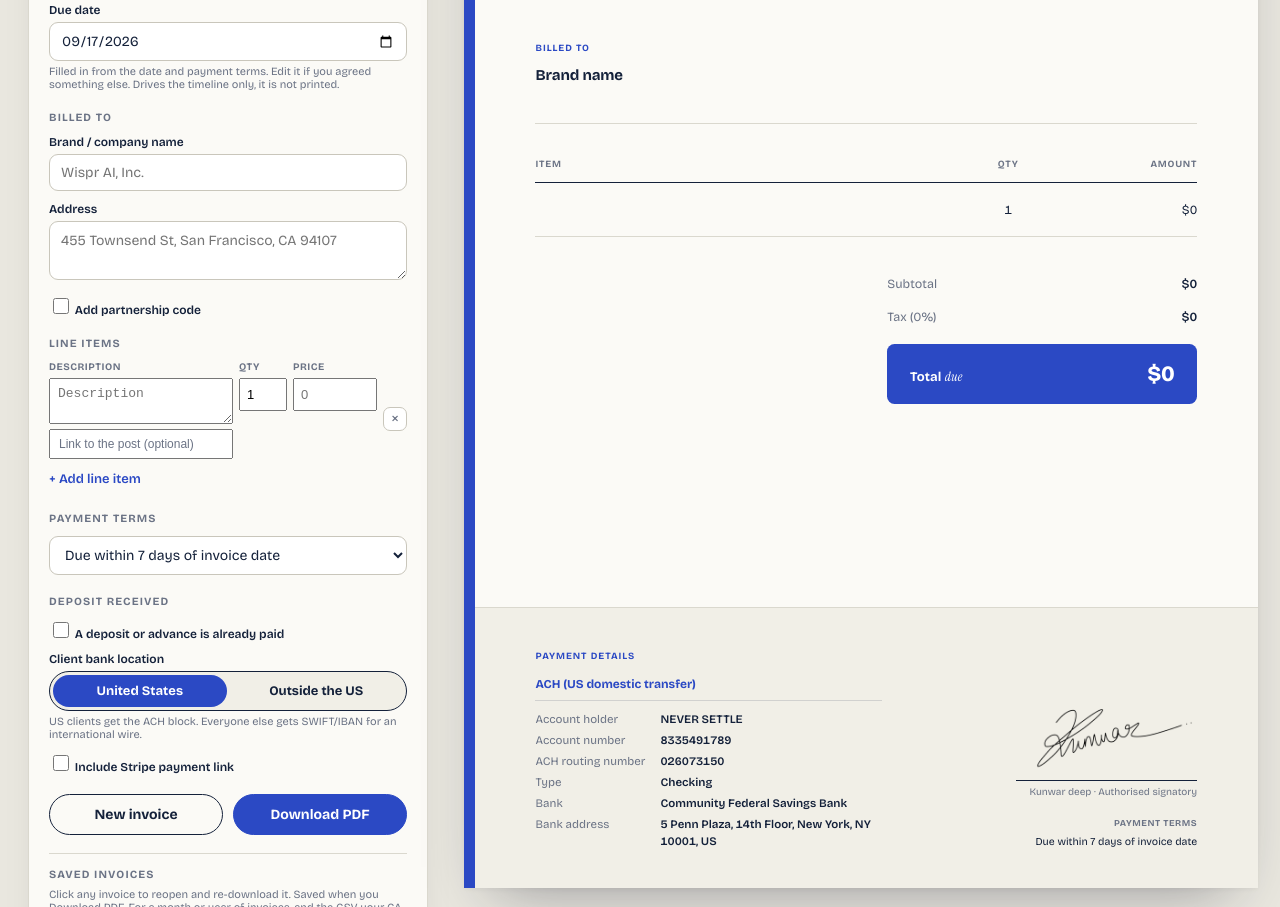
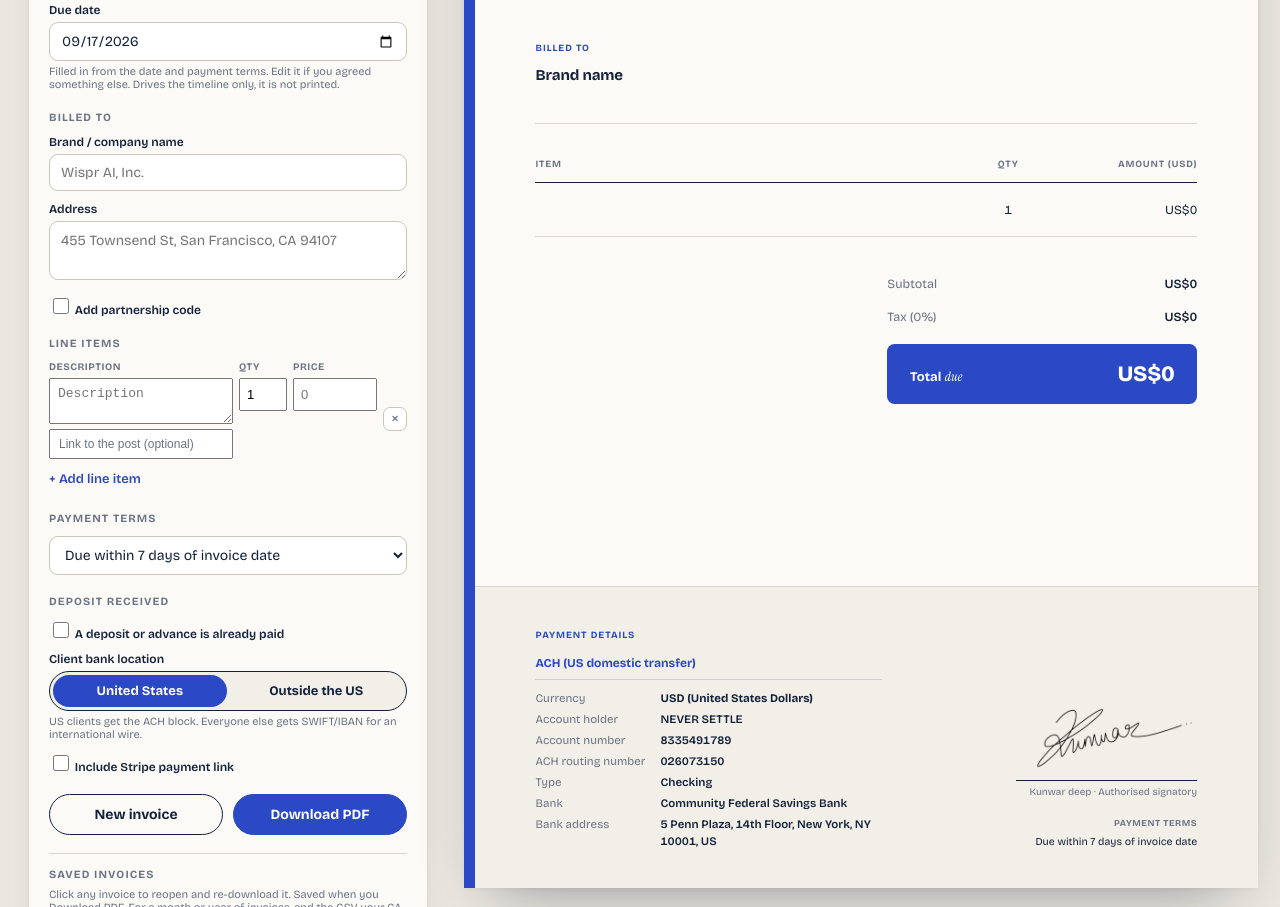
Before and after one commit to Kunwar1417/ecomjet-portfolio, a website: page invoice.html in a window 1280 px wide. Shown: the part 330-1237 px from the top of the page. Drawn offline with nearby package versions, Linux system fonts and the light colour scheme.

Commit message:
Say which dollar the invoice means
A bare "$" is not a currency. A client in Singapore reads it as SGD, in
Sydney as AUD, in Toronto as CAD, and every one of those is worth less
than a US dollar, so the brand agrees to a smaller number than the one
that was quoted.

The document now states the unit in three independent places, because
one is not enough on a page that gets forwarded to a finance team that
never read the covering email:

- Every international figure is written US$3,500. fmtMoney builds the
  string itself rather than asking Intl for a symbol, since en-US
  renders USD as a bare "$". This carries to the line items, the totals
  stack, the blue bar, the saved list and the whole Register at once.
- The amount column head carries the unit, AMOUNT (USD) / AMOUNT (INR).
- Currency leads Payment details, USD (United States Dollars). This is
  the only one a payer's bank acts on: the account numbers below it
  cannot imply a currency, and a wire sent in the sender's local dollar
  gets converted on the way in.

India is left alone. The rupee sign belongs to one currency, so there is
nothing to disambiguate, and that block is already dense.

Co-Authored-By: Claude Opus 5 <noreply@anthropic.com>

```diff
--- a/invoice.html
+++ b/invoice.html
@@ -277,6 +277,8 @@ button { font: inherit; color: inherit; cursor: pointer; border: none; backgroun
 .pay-grid { display: grid; grid-template-columns: auto 1fr; gap: 1mm 4mm; font-size: 11.5px; line-height: 1.5; }
 .pay-grid .k { color: var(--muted); white-space: nowrap; }
 .pay-grid .v { font-weight: 600; font-variant-numeric: tabular-nums; }
+/* Must stay AFTER .pay-grid .v: same specificity, so source order decides. */
+.pay-grid .pay-cur { font-weight: 700; }
 .pay-alt { margin-top: 4mm; font-size: 11.5px; }
 .pay-alt .or { font-family: var(--serif); font-style: italic; color: var(--muted); margin-right: 2mm; }
 .pay-alt b { font-weight: 700; }
@@ -1100,10 +1102,16 @@ button { font: inherit; color: inherit; cursor: pointer; border: none; backgroun
     return { text: "KD-" + yr + "-" + pad4(maxSeq + 1), seq: maxSeq + 1, year: yr };
   }
 
+  // A bare "$" is not a currency. It reads as SGD in Singapore, AUD in Sydney,
+  // CAD in Toronto, and a brand quoted 3,500 of the wrong dollar is a brand that
+  // pays the wrong number. Every international figure is written "US$" so the
+  // unit is stated, not guessed. INR is left as the rupee sign, which is unique.
   function fmtMoney(amount, type) {
-    const opts = { style: "currency", maximumFractionDigits: 0, minimumFractionDigits: 0 };
-    if (type === "india") return new Intl.NumberFormat("en-IN", Object.assign({ currency: "INR" }, opts)).format(amount);
-    return new Intl.NumberFormat("en-US", Object.assign({ currency: "USD" }, opts)).format(amount);
+    if (type === "india") {
+      return new Intl.NumberFormat("en-IN", { style: "currency", currency: "INR", maximumFractionDigits: 0, minimumFractionDigits: 0 }).format(amount);
+    }
+    const digits = new Intl.NumberFormat("en-US", { maximumFractionDigits: 0, minimumFractionDigits: 0 }).format(Math.abs(amount));
+    return (amount < 0 ? "\u2212US$" : "US$") + digits;
   }
   function todayIso() {
     const d = new Date();
@@ -1332,9 +1340,11 @@ button { font: inherit; color: inherit; cursor: pointer; border: none; backgroun
 
     // table head
     const thead = document.getElementById("d-thead");
+    // The column head carries the unit, so the figures below it are never read
+    // in the reader's local dollar.
     thead.innerHTML = isIndia
-      ? '<span>Item</span><span>SAC</span><span class="t-c">Qty</span><span class="t-r">Amount</span>'
-      : '<span>Item</span><span class="t-c">Qty</span><span class="t-r">Amount</span>';
+      ? '<span>Item</span><span>SAC</span><span class="t-c">Qty</span><span class="t-r">Amount (INR)</span>'
+      : '<span>Item</span><span class="t-c">Qty</span><span class="t-r">Amount (USD)</span>';
 
     // rows
     const items = readLineItems();
@@ -1408,6 +1418,9 @@ button { font: inherit; color: inherit; cursor: pointer; border: none; backgroun
       const b = ME.swift;
       let h = '<div class="pay-method">' + b.method + '</div>' +
         '<div class="pay-grid">' +
+        // Currency leads the block. It is the one instruction a payer has to give
+        // their bank that the account numbers below cannot imply on their own.
+        '<span class="k">Currency</span><span class="v pay-cur">USD (United States Dollars)</span>' +
         '<span class="k">Account holder</span><span class="v">' + b.holder + '</span>' +
         '<span class="k">Account number (IBAN)</span><span class="v">' + b.iban + '</span>' +
         '<span class="k">BIC/SWIFT code</span><span class="v">' + b.bic + '</span>' +
@@ -1421,6 +1434,7 @@ button { font: inherit; color: inherit; cursor: pointer; border: none; backgroun
       const b = ME.us;
       let h = '<div class="pay-method">' + b.method + '</div>' +
         '<div class="pay-grid">' +
+        '<span class="k">Currency</span><span class="v pay-cur">USD (United States Dollars)</span>' +
         '<span class="k">Account holder</span><span class="v">' + b.holder + '</span>' +
         '<span class="k">Account number</span><span class="v">' + b.account + '</span>' +
         '<span class="k">ACH routing number</span><span class="v">' + b.ach + '</span>' +
```
Also changed, not shown: docs/invoice-tool.md (+6 -1 lines).
